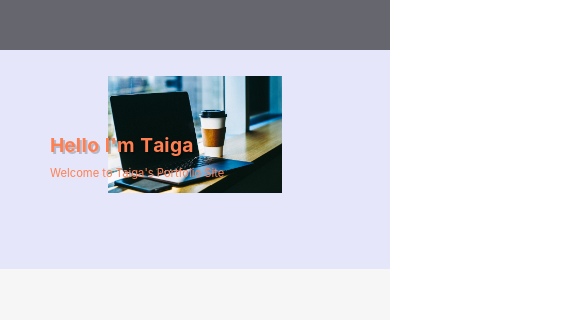
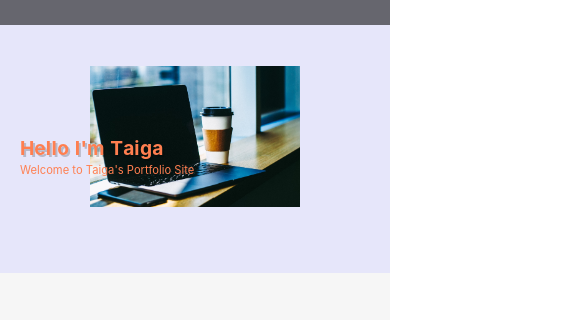
Before and after one commit to taiga424/Portfolio, a Vue app: page /#/home in a window 390 px wide. Shown: the top 320 px of the page, 585 px wide, since content can reach past the window. Built offline with nearby package versions, Linux system fonts and the light colour scheme; a web font is replaced by a local one; what vue-smooth-scroll would draw is missing.

Commit message:
header responsive

```diff
--- a/src/components/home.vue
+++ b/src/components/home.vue
@@ -55,6 +55,7 @@ export default {
 .logo {
   position: absolute;
   top: 50%;
+  line-height: 0.5;
 }
 .title {
   font-size: 4rem;
@@ -93,6 +94,9 @@ span {
   animation-fill-mode: forwards;
 }
 @media screen and (max-width: 1024px) {
+  #home {
+    padding: 10px 30px;
+  }
   .title {
     font-size: 3.5rem;
   }
@@ -105,6 +109,9 @@ span {
   }
 }
 @media screen and (max-width: 768px) {
+  #home {
+    padding: 20px 30px;
+  }
   .title {
     font-size: 2.5rem;
   }
@@ -117,6 +124,9 @@ span {
 }
 
 @media screen and (max-width: 480px) {
+  #home {
+    padding: 10px 20px;
+  }
   .title {
     font-size: 1.2rem;
   }
@@ -124,7 +134,7 @@ span {
     font-size: 0.7rem;
   }
   .image {
-    height: 20vh;
+    height: 30vh;
   }
 }
 </style>
--- a/src/components/myheader.vue
+++ b/src/components/myheader.vue
@@ -40,24 +40,19 @@ export default {
 </script>
 
 <style scoped>
-*, *::after, *::before {
-  box-sizing: border-box;
-}
 .header {
   position: fixed;
   top: 0;
   z-index: 1;
   width: 100%;
-  height: 50px;
   opacity: 0.6;
   background-color: #111;
 }
 .navbar-nav {
   width: 100%;
   display: flex;
-  flex-wrap: wrap;
   align-items: center;
-  padding: 5px;
+  padding: 3px;
   justify-content: space-around;
 }
 
@@ -71,6 +66,7 @@ a {
   font-weight: bold;
   padding-bottom: 5px;
 }
+
 a::after {
   width: 100%;
   height: 0;
@@ -84,8 +80,49 @@ a::after {
   margin: auto;
 }
 a:hover::after {
-opacity: 1;
-top: 100%;
-height: 4px;
+  opacity: 1;
+  top: 100%;
+  height: 3px;
+}
+
+@media screen and (max-width: 768px) {
+  .header {
+    height: 45px;
+  }
+  .collapse{
+    display: block;
+  }
+  .navbar-nav {
+    flex-direction: row;
+  }
+  a {
+    font-size: 15px;
+  }
+}
+@media screen and (max-width: 480px) {
+  .header {
+    height: 25px;
+  }
+  .header-nav {
+    padding: 0;
+  }
+  .collapse{
+    display: block;
+  }
+  .navbar-nav {
+    flex-direction: row;
+  }
+  a {
+    font-size: 10px;
+    letter-spacing: 0;
+    padding-bottom: 2px;
+  }
+  a::after {
+    width: 80%;
+    left: 10%;
+  }
+  a:hover::after {
+    height: 2px;
+  }
 }
 </style>
--- a/src/components/profile.vue
+++ b/src/components/profile.vue
@@ -49,7 +49,7 @@
 }
 .card {
   /* Styling */
-  width: 800px;
+  width: 80%;
   height: 500px;
   background: rgb(20,20,20);
   box-shadow: 0 3px 6px rgba(0, 0, 0, 0.16), 0 3px 6px rgba(0, 0, 0, 0.23);
```
